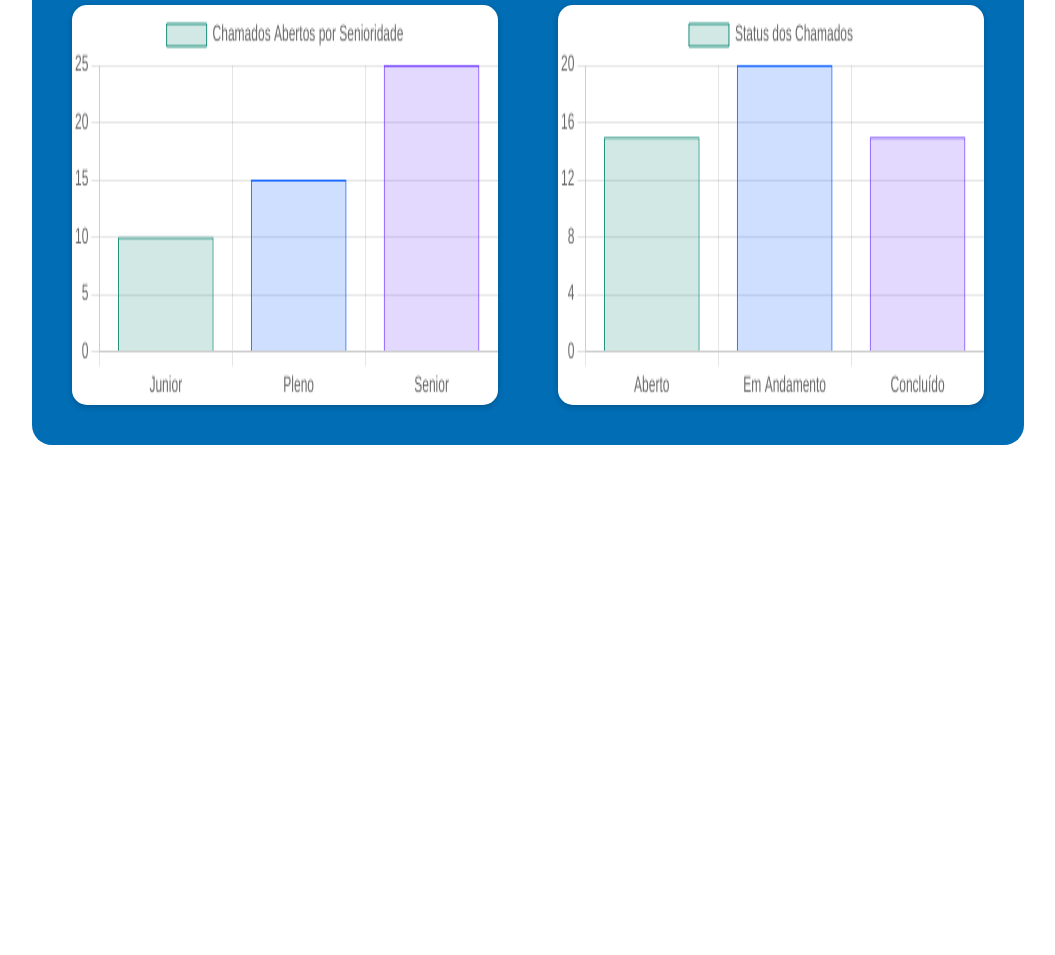
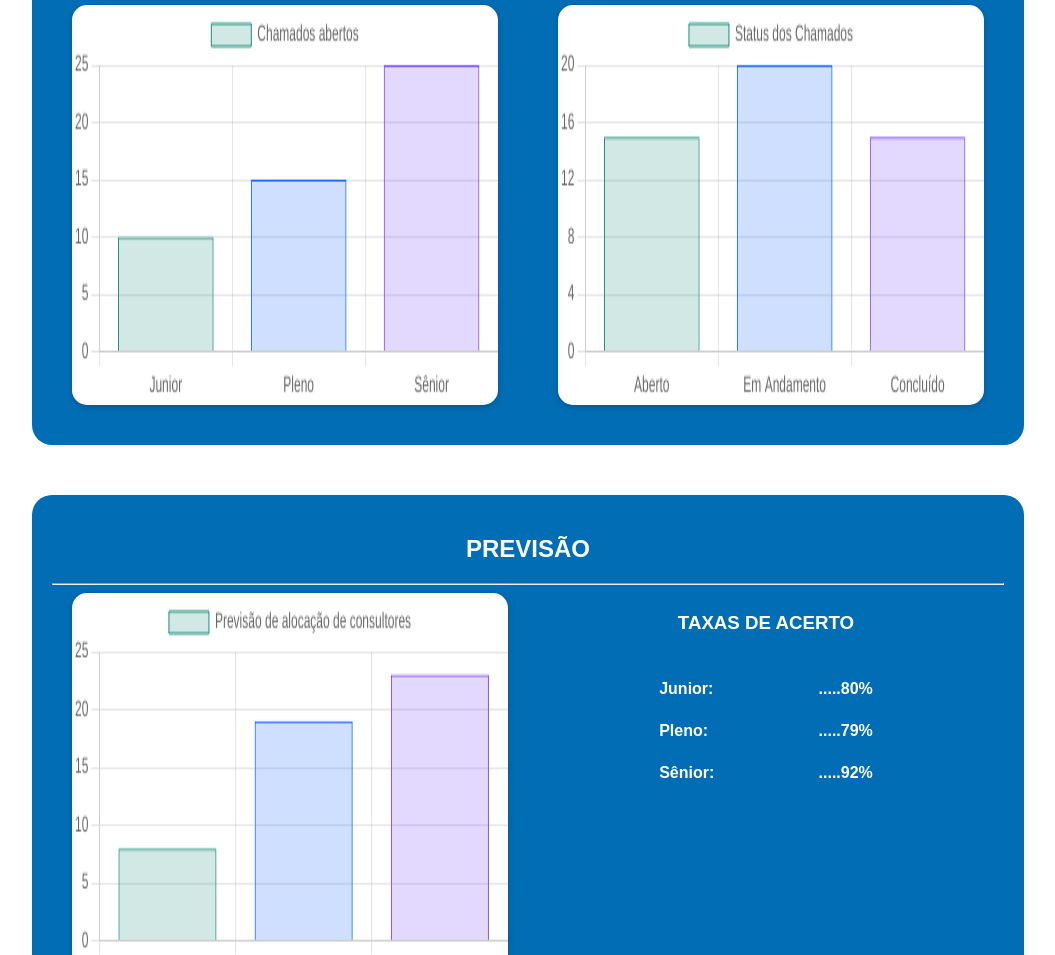
Before and after one commit to joaombvb/teste, a plain HTML site: page index.html in a window 1280 px wide. Shown: the part 1845-2800 px from the top of the page, without its empty margins (112-1167 px from the left). Before the commit the page ends 2360 px from the top, so only its background shows below. Drawn offline with nearby package versions, Linux system fonts and the light colour scheme.

Commit message:
<feat>(terceira seção)

```diff
--- a/index.html
+++ b/index.html
@@ -11,11 +11,13 @@
     <header>
         <img src="./assets/logo-header.png" class="logo-header">
     </header>
+
     <div class="container">
         <h1>GESTÃO DE CAPACIDADE E CUSTOS</h1>
 
+        <!-- Primeira seção -->
         <div class="table-container">
-            <div class="table-title">FUNCIONÁRIOS</div>
+            <div class="table-title">CONSULTORES</div>
             <table id="employees">
                 <thead>
                     <tr>
@@ -51,7 +53,7 @@
         <div class="section">
             <h2 class="section-txt">GRÁFICOS COMPARATIVOS</h2>
             <hr>
-        <h3 class="section-txt">FUNCIONÁRIOS</h3>
+            <h3 class="section-txt">CONSULTORES</h3>
             <div class="charts-container">
                 <div class="chart-container">
                     <canvas id="employeeUsageChart"></canvas>
@@ -71,6 +73,29 @@
                 </div>
             </div>
         </div>
+        <!-- Terceira seção -->
+        <section class="section">
+            <h2 class="section-txt">PREVISÃO</h2>
+            <hr>
+            <div class="previsao">
+                <div class="charts-container charts-previsao">
+                    <div class="chart-container chart-previsao">
+                        <canvas id="employeeUsageForecastChart"></canvas>
+                    </div>
+                </div>
+                <div class="taxa-acerto">
+                    <h3>TAXAS DE ACERTO</h3>
+                    <p class="taxa-acerto_txt"><span>Junior:</span><span>.....80%</span></p>
+                    <p class="taxa-acerto_txt"><span>Pleno:</span><span>.....79%</span></p>
+                    <p class="taxa-acerto_txt"><span>Sênior:</span><span>.....92%</span></p>
+
+
+
+                </div>
+
+            </div>
+
+        </section>
 </div>
 <script src="script.js"></script>
 </body>
--- a/script.js
+++ b/script.js
@@ -8,10 +8,11 @@ document.addEventListener('DOMContentLoaded', () => {
     populateTable('#tickets tbody', ticketData, createTicketRow);
 
     // Configurar e Criar Gráficos
-    createChart('employeeUsageChart', generateChartData(['Junior', 'Pleno', 'Senior'], [20, 15, 15], 'Funcionários por Senioridade'));
-    createChart('employeeAvailabilityChart', generateChartData(['Disponível', 'Em Atendimento', 'Ausente'], [30, 10, 10], 'Disponibilidade dos Funcionários'));
-    createChart('ticketStatusChart', generateChartData(['Junior', 'Pleno', 'Senior'], [10, 15, 25], 'Chamados Abertos por Senioridade'));
-    createChart('ticketStatusBreakdownChart', generateChartData(['Aberto', 'Em Andamento', 'Concluído'], [15, 20, 15], 'Status dos Chamados'));
+    createChart('employeeUsageChart', generateChartData(['Junior', 'Pleno', 'Sênior'], [20, 15, 15], 'Consultores disponíveis'));
+    createChart('employeeAvailabilityChart', generateChartData(['Disponível', 'Em Atendimento', 'Ausente'], [30, 10, 10], 'Status dos consultores'));
+    createChart('ticketStatusChart', generateChartData(['Junior', 'Pleno', 'Sênior'], [10, 15, 25], 'Chamados abertos'));
+   createChart('ticketStatusBreakdownChart', generateChartData(['Aberto', 'Em Andamento',  'Concluído'], [15, 20, 15], 'Status dos Chamados'));
+   createChart('employeeUsageForecastChart', generateChartData(['Júnior', 'Pleno', 'Sênior'], [8, 19, 23], 'Previsão de alocação de consultores'));
 });
 
 // Função para gerar dados de funcionários
--- a/styles.css
+++ b/styles.css
@@ -133,3 +133,31 @@ h3 {
 .section-txt {
     color: var(--white-color);
 }
+
+/* TERCEIRA SEÇÃO */
+
+.previsao {
+    display: flex;
+}
+
+.charts-previsao {
+    width: 50%;
+}
+
+.chart-previsao {
+    width: 100%;
+}
+
+.taxa-acerto {
+    color: var(--white-color);
+    text-align: center;
+    width: 50%;
+}
+
+.taxa-acerto_txt {
+    display: flex;
+    justify-content: space-between;
+    font-weight: bold;
+    padding: 1em 0.2em 0.5em;
+    margin: 0 8em;
+}
```
Lines whose indentation alone changed are shown as unchanged.
